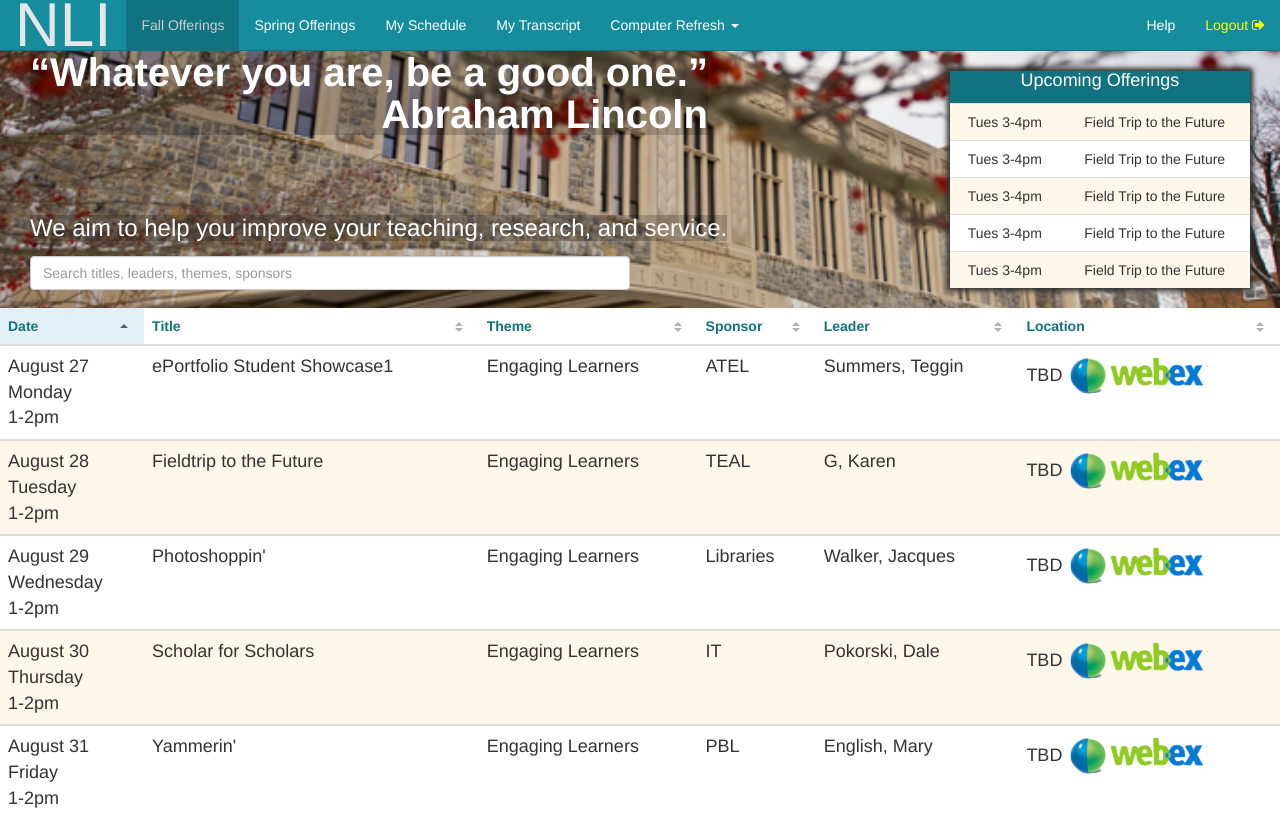
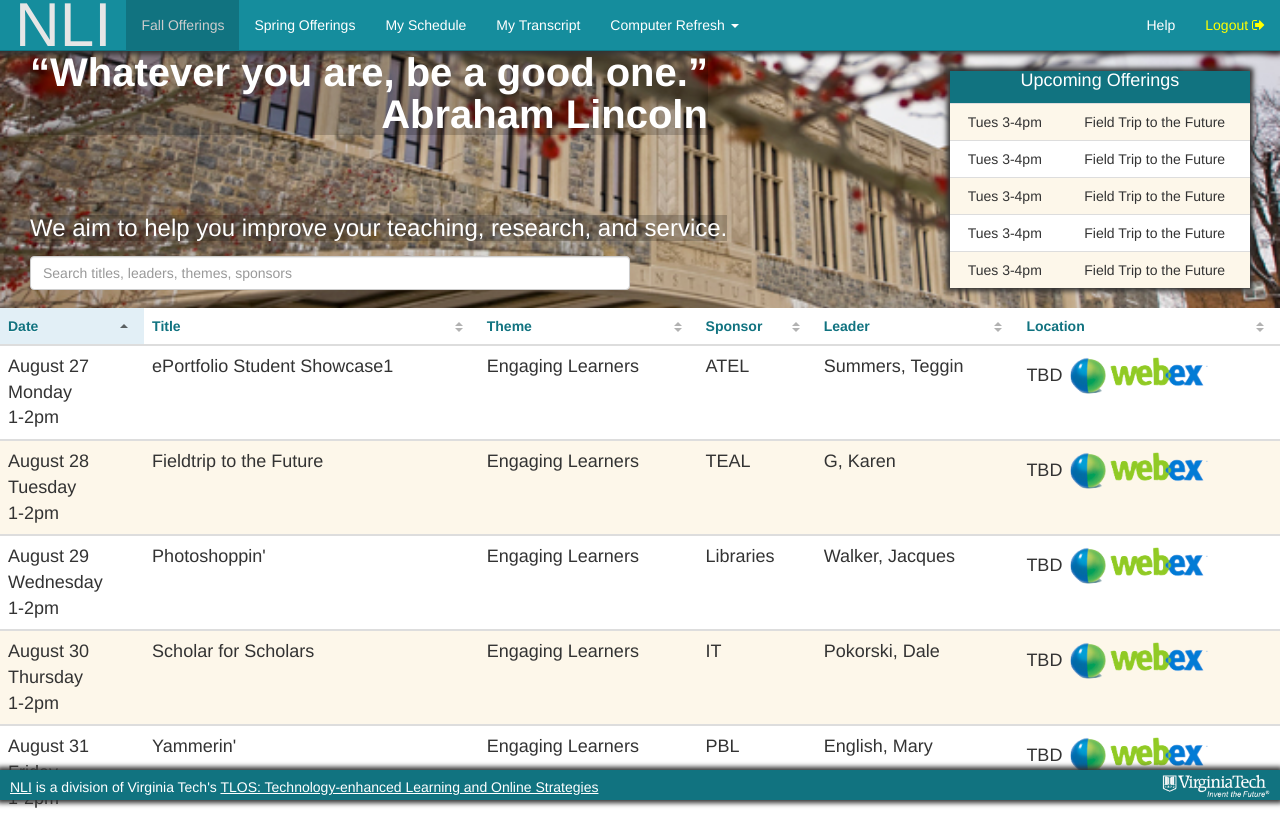
Before and after one commit to Networked-Learning-Initiatives/enrollment-frontend, a website: page app/index.html in a window 1280 px wide. Shown: the top 823 px of the page. Drawn offline with Linux system fonts and the light colour scheme; files that its build step writes are made by us from their sources.

Commit message:
friggin css

```diff
--- a/app/styles/main.css
+++ b/app/styles/main.css
@@ -80,7 +80,7 @@ body {
 }
 
 .nli-enrollment .jumbotron {
-  background-image: url('/images/L_torg6.jpg');
+  background-image: url('../images/L_torg6.jpg');
   background-size: cover;
   background-position: center center;
   padding: 0;
@@ -160,6 +160,10 @@ body {
   border-top: none;
 }
 
+.nli-enrollment .navbar {
+  box-shadow: 0 0 5px 3px #333;
+}
+
 .nli-enrollment .navbar li {
   cursor: pointer;
 }
@@ -193,3 +197,26 @@ body {
 .table-striped-bodies > tbody:nth-child(odd):hover > tr > th {
   background-color: #fdebc8;
 }
+
+.nli-enrollment footer {
+  height: 30px;
+  position: fixed;
+  bottom: 0;
+  background-color: #117380;
+  width: 100%;
+  color: white;
+  padding: 10px;
+  vertical-align: center;
+  line-height: 14px;
+  box-shadow: 0 0 5px 3px #333;
+}
+
+.nli-enrollment footer a {
+  color: white;
+  text-decoration: underline;
+}
+
+.nli-enrollment footer img {
+  max-height: 24px;
+  margin-top: -6px;
+}
```
